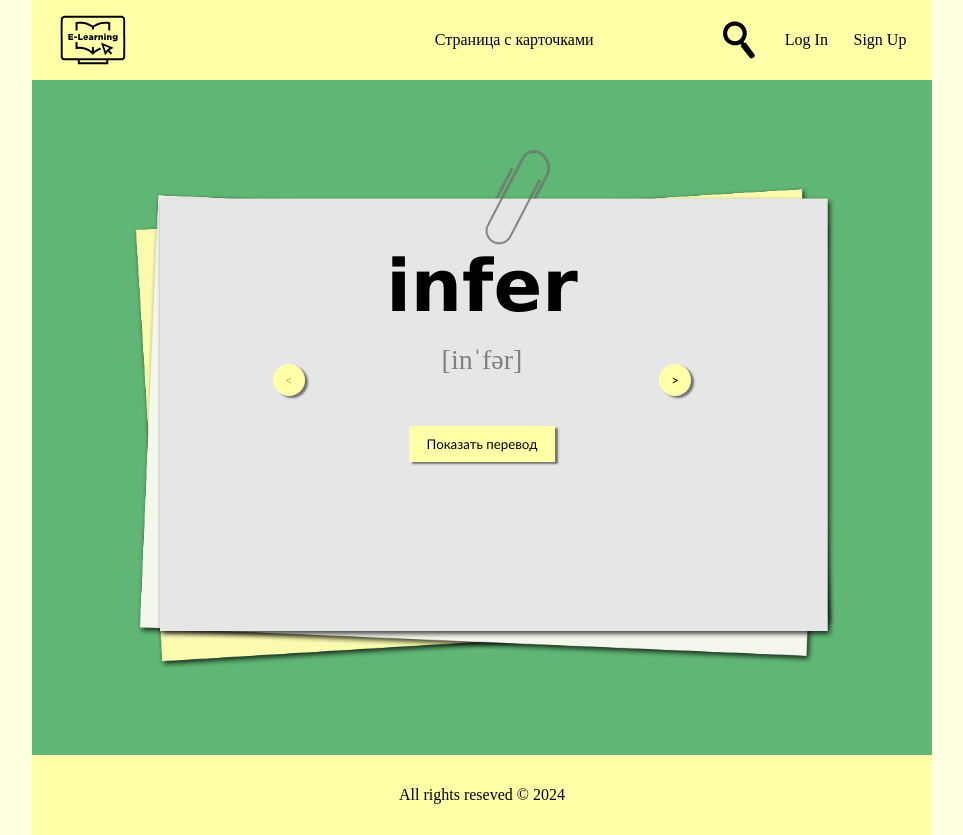
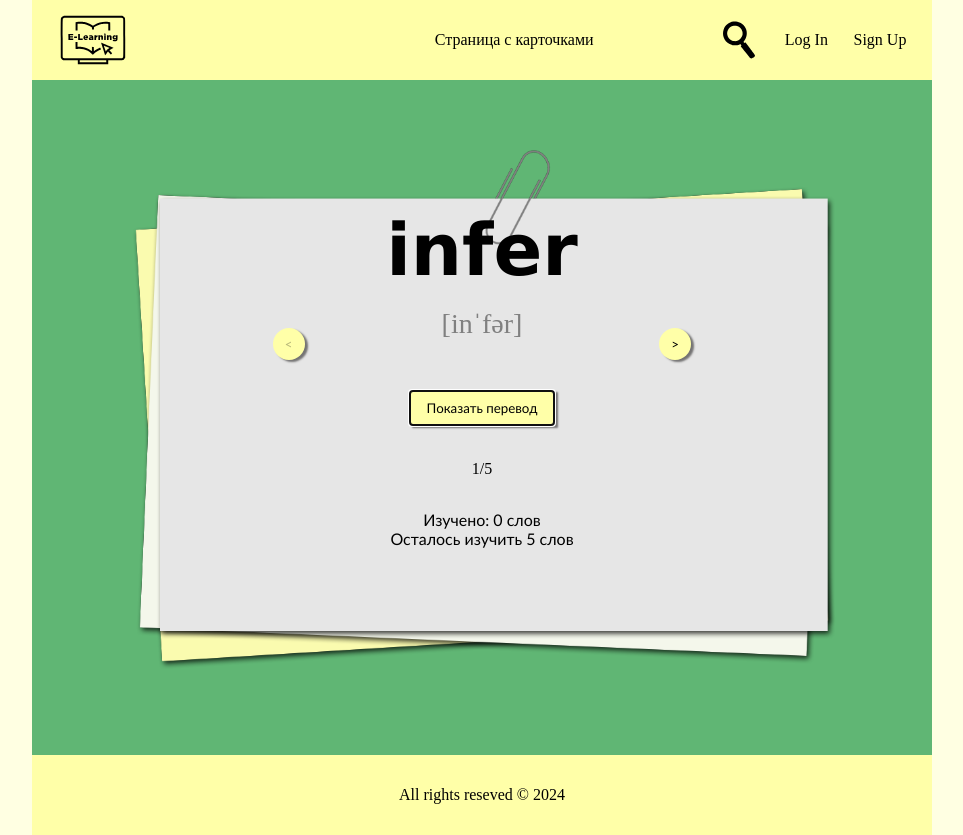
Before and after one commit to Yanastya89/React-EnglishCards, a React (Vite) app: page /game in a window 1280 px wide. Shown: the whole page, without its empty margins (158-1121 px from the left). Built offline with nearby package versions, Linux system fonts and the light colour scheme.

Commit message:
feat: сколько слов изучено , фокус на переводе

```diff
--- a/src/component/Card/Card.jsx
+++ b/src/component/Card/Card.jsx
@@ -1,12 +1,21 @@
 import style from "./card.module.scss";
-import React, { useState } from "react";
+import React, { useState, useRef, useEffect } from "react";
 
 function Card(props) {
-  const { english, transcription, russian, id } = props;
+  const { english, transcription, russian, countSlide, handleLearned } = props;
+  const [showTranslate, setShowTranslate] = useState(false);
+  const btnElem = useRef(null);
 
-  const [showTranslate, setShowTranslate] = useState(false);
-  const handleTanslate = () => {
+  useEffect(() => {
+    const timeoutId = setTimeout(() => {
+      btnElem.current.focus();
+    }, 1500);
+    return () => clearTimeout(timeoutId);
+  }, [countSlide]);
+
+  const handleTranslate = () => {
     setShowTranslate(!showTranslate);
+    handleLearned();
   };
 
   return (
@@ -17,7 +26,11 @@ function Card(props) {
         {showTranslate ? (
           <p className={style.translate}> {russian} </p>
         ) : (
-          <button onClick={handleTanslate} className={style.translateButton}>
+          <button
+            ref={btnElem}
+            onClick={handleTranslate}
+            className={style.translateButton}
+          >
             Показать перевод
           </button>
         )}
--- a/src/component/CardSlider/CardSlider.jsx
+++ b/src/component/CardSlider/CardSlider.jsx
@@ -6,6 +6,18 @@ import style from "../CardSlider/cardSlider.module.scss";
 function CardSlider() {
   const [countSlide, setCountSlide] = useState(0);
   const totalSlides = wordsData.length;
+  const [wordsLearned, setWordsLearned] = useState(0);
+  const [wordsAlreadyLearned, setWordsAlreadyLearned] = useState([]);
+
+  function handleLearned() {
+    if (!wordsAlreadyLearned[wordsData[countSlide].id]) {
+      setWordsLearned((prevCount) => prevCount + 1);
+      setWordsAlreadyLearned((prevLearned) => ({
+        ...prevLearned,
+        [wordsData[countSlide].id]: true,
+      }));
+    }
+  }
 
   function prevSlide() {
     setCountSlide((prevCount) => Math.max(0, prevCount - 1));
@@ -15,7 +27,23 @@ function CardSlider() {
     setCountSlide((prevCount) => Math.min(prevCount + 1, totalSlides - 1));
   }
 
+  function EndOfWord(wordsCount) {
+    const lastNumber = wordsCount % 10;
+    const lastTwoNumbers = wordsCount % 100;
+    switch (true) {
+      case lastTwoNumbers >= 11 && lastTwoNumbers <= 14:
+        return "слов";
+      case lastNumber === 1:
+        return "слово";
+      case lastNumber >= 2 && lastNumber <= 4:
+        return "слова";
+      default:
+        return "слов";
+    }
+  }
+
   return (
+    <>
       <div className={style.cardwrapper}>
         <button
           className={style.btn}
@@ -24,7 +52,12 @@ function CardSlider() {
         >
           &lt;
         </button>
-      <Card key={wordsData[countSlide].id} {...wordsData[countSlide]} />
+        <Card
+          key={wordsData[countSlide].id}
+          countslide={countSlide}
+          {...wordsData[countSlide]}
+          handleLearned={handleLearned}
+        />
         <button
           className={style.btn}
           onClick={nextSlide}
@@ -33,6 +66,24 @@ function CardSlider() {
           &gt;
         </button>
       </div>
+      <div className={style.count}>
+        <p>
+          {countSlide + 1}/{totalSlides}
+        </p>
+      </div>
+      <div className={style.info}>
+        <p>
+          Изучено: {wordsLearned} {EndOfWord(wordsLearned)}
+        </p>
+        <p>
+          {wordsLearned === totalSlides
+            ? "Вы изучили все слова!"
+            : `Осталось изучить ${totalSlides - wordsLearned} ${EndOfWord(
+                totalSlides - wordsLearned
+              )}`}
+        </p>
+      </div>
+    </>
   );
 }
 
--- a/src/component/CardSlider/cardSlider.module.scss
+++ b/src/component/CardSlider/cardSlider.module.scss
@@ -26,3 +26,12 @@ justify-content: space-around;
   box-shadow: 0 2px 4px rgba(0, 0, 0, 0.2);
     }
 }
+
+.count{
+  margin-top: -1rem;
+  margin-bottom: 2rem;
+}
+
+.info{
+  font-family: $fontTranslate;
+}
```
Lines whose indentation alone changed are shown as unchanged.
